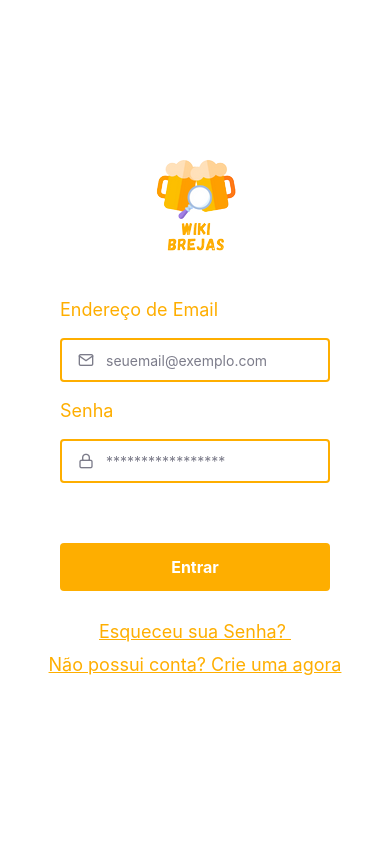
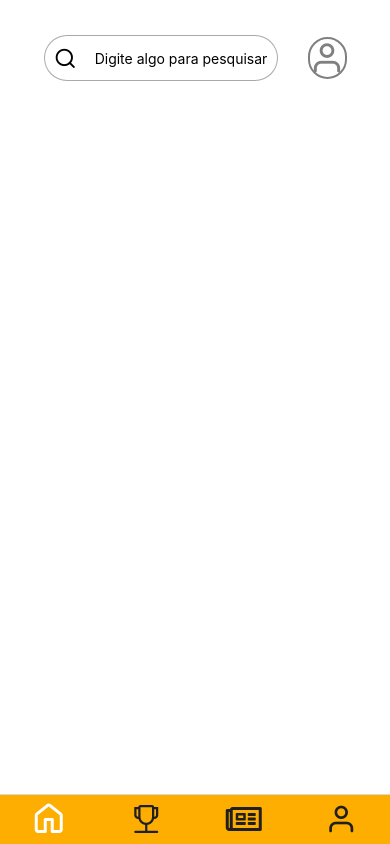
Before and after one commit to wenblack/wiki_beer, a React Native app: screen /HomePage in a window 390 px wide. Built offline with nearby package versions, Linux system fonts and the light colour scheme.

Commit message:
Create header component

```diff
--- a/App.tsx
+++ b/App.tsx
@@ -1,10 +1,9 @@
-import { Input} from "./components/Input";
 import { Routes } from "./Routes";
+import { HomePage } from "./screens/HomePage";
 import { Login } from "./screens/Login";
-
 
 export default function App() {
   return (
-    <Login />
+    <Routes />
   )
 }
--- a/components/Header/index.tsx
+++ b/components/Header/index.tsx
@@ -0,0 +1,30 @@
+import { Text } from 'react-native';
+import { Icon } from '../Icon';
+import {ContainerView, SearchView} from './styles'
+
+
+export function Header() {
+  return (
+    <ContainerView >
+        <SearchView>
+          <Icon
+            iconName='search'
+            iconSize={23}
+          />
+          <Text>Digite algo para pesquisar</Text>
+        </SearchView>
+        <Icon
+          iconName='user'
+          iconSize={35}
+          iconColor="#808080"
+          iconStyle={{
+            marginLeft:30,
+            borderStyle:'solid',
+            borderColor:"#808080",
+            borderWidth:2,
+            borderRadius:20
+          }}
+          />
+    </ContainerView>
+  );
+}
--- a/components/Header/styles.ts
+++ b/components/Header/styles.ts
@@ -0,0 +1,23 @@
+import styled from "styled-components/native";
+
+export const ContainerView = styled.SafeAreaView `
+    display: flex;
+    flex-direction: row;
+    align-items: center;
+    justify-content: center;
+    margin-top: 35px;
+`
+export const SearchView = styled.View `
+    display: flex;
+flex-direction: row;
+justify-content: center;
+align-items: center;
+gap: 18px;
+width: 60%;
+height: 46px;
+max-width: 750px;
+
+background: #FFFFFF;
+border: 1px solid rgba(128, 128, 128, 0.68);
+border-radius: 44px;
+`
--- /dev/null
+++ b/components/Icon/index.tsx
@@ -0,0 +1,21 @@
+import { Feather} from "@expo/vector-icons";
+import { StyleProp, TextStyle } from "react-native";
+
+export interface IconProps {
+    iconName: any;
+    iconSize?: number;
+    iconColor?: string
+    iconStyle?: StyleProp<TextStyle>
+}
+
+export function Icon (props:IconProps) {
+    return(
+        <Feather
+            name={props.iconName}
+            size={props.iconSize}
+            color={props.iconColor}
+            style={props.iconStyle}
+        />
+    )
+
+}
--- a/components/Input/index.tsx
+++ b/components/Input/index.tsx
@@ -4,9 +4,9 @@ import {
     Label,
     InputText
   } from "./styles";
-import { Octicons, AntDesign, FontAwesome5, Feather } from "@expo/vector-icons";
+import {Icon, IconProps} from '../Icon'
 
-interface InputProps {
+interface InputProps extends IconProps {
     title :string;
     placeholder:string;
     placeholderTextColor?:string;
@@ -23,7 +23,7 @@ interface InputProps {
         <Label>{title}</Label>
 
         <TexInputContainer>
-        <Feather name={iconName} size={16} color='#7C7C8A' style={{marginLeft:16}}></Feather>
+        <Icon iconName={iconName} iconSize={16} iconColor='#7C7C8A' iconStyle={{marginLeft:16}}></Icon>
           <InputText
             placeholder={placeholder}
             placeholderTextColor="#7C7C8A"
--- a/screens/HomePage/index.jsx
+++ b/screens/HomePage/index.jsx
@@ -1,10 +1,11 @@
-import { View, Text } from "react-native";
 import { SafeAreaView } from "react-native-safe-area-context";
+import { Header } from "../../components/Header";
+import {Container} from './styles'
 
 export function HomePage() {
   return (
-    <SafeAreaView>
-      <Text>HOme</Text>
-    </SafeAreaView>
+    <Container>
+      <Header></Header>
+    </Container>
   );
 }
--- a/screens/HomePage/styles.ts
+++ b/screens/HomePage/styles.ts
@@ -0,0 +1,8 @@
+import styled from "styled-components/native";
+
+//Container Style
+export const Container = styled.SafeAreaView`
+  display: flex;
+  flex: 1;
+  background: #fff;
+`;
```
Also changed, not shown: components/Text/index.tsx (+11 -0 lines), app.json (line endings or trailing spaces).
